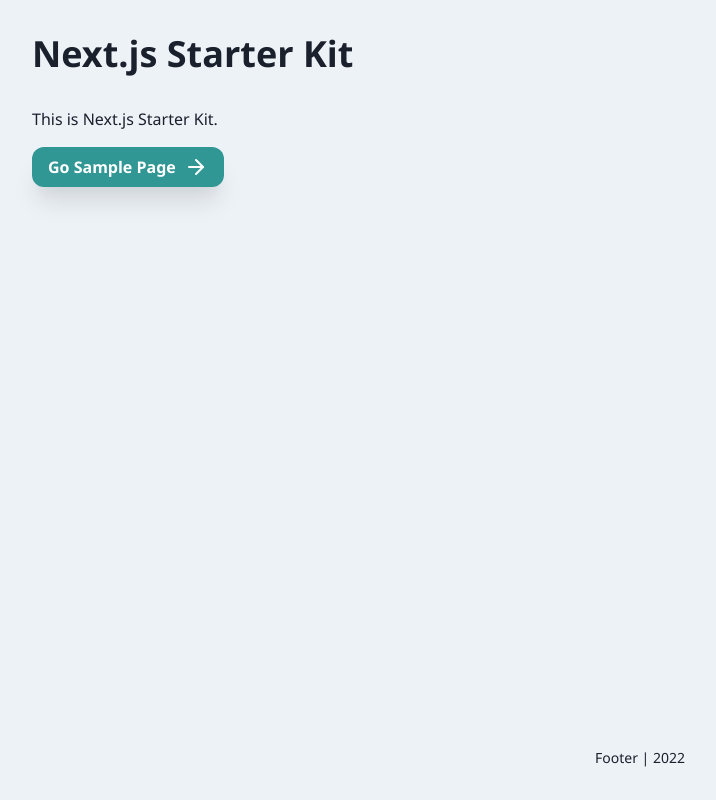
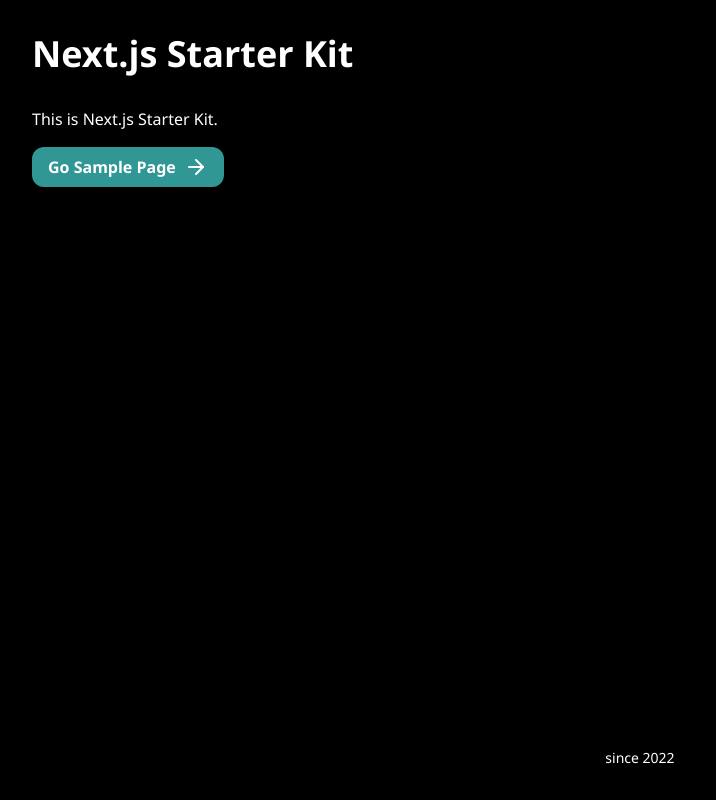
Before and after one commit to shimotsu4431/nextjs-starter-kit, a Next.js app: page / in a window 1280 px wide. Shown: the whole page, without its empty margins (0-716 px from the left). Built offline with nearby package versions, Linux system fonts and the light colour scheme.

Commit message:
fix style

```diff
--- a/src/components/common/Footer/index.tsx
+++ b/src/components/common/Footer/index.tsx
@@ -7,7 +7,7 @@
 
   return (
     <Center p={8} as={'footer'}>
-      <Text fontSize={'sm'}>Footer | {year}</Text>
+      <Text color={'white'} fontSize={'sm'}>since {year}</Text>
     </Center>
   )
 }
--- a/src/components/common/Header/index.tsx
+++ b/src/components/common/Header/index.tsx
@@ -6,7 +6,7 @@
 const Header: React.FC = () => {
   return (
     <Box p={8} as={'header'}>
-      <Heading>{APP_NAME}</Heading>
+      <Heading color={'white'}>{APP_NAME}</Heading>
     </Box>
   )
 }
--- a/src/components/common/Layout/index.tsx
+++ b/src/components/common/Layout/index.tsx
@@ -12,7 +12,7 @@
         display={'flex'}
         flexDirection={'column'}
         minH={'calc(100vh)'}
-        backgroundColor={'gray.100'}
+        backgroundColor={'black'}
       >
         <Header />
         <Main>{children}</Main>
--- a/src/pages/index.tsx
+++ b/src/pages/index.tsx
@@ -15,7 +15,9 @@
     <>
       <NextSeo title={APP_NAME} description={APP_DESCRIPTION} />
       <>
-        <Text fontSize="md">This is {APP_NAME}.</Text>
+        <Text fontSize="md" color={'white'}>
+          This is {APP_NAME}.
+        </Text>
         <Box mt={4}>
           <Button
             colorScheme="teal"
--- a/src/pages/sample.tsx
+++ b/src/pages/sample.tsx
@@ -19,7 +19,9 @@
       />
 
       <Box>
-        <Text fontSize="md">This is sample page.</Text>
+        <Text color={'white'} fontSize="md">
+          This is sample page.
+        </Text>
         <Box mt={4}>
           <Button
             colorScheme="blue"
```
